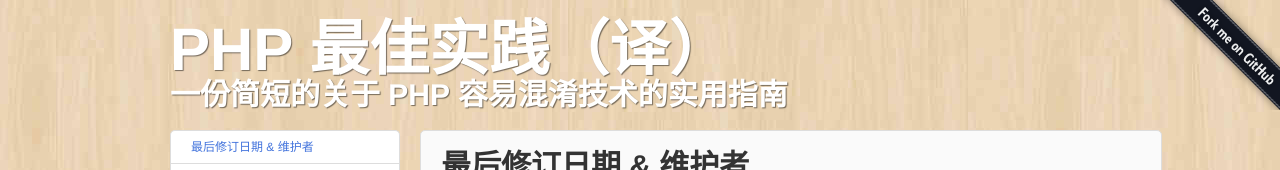
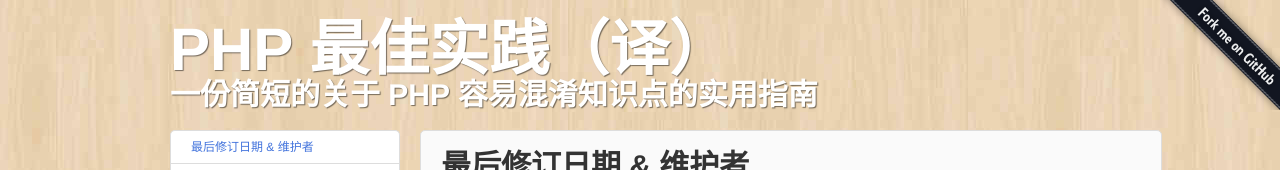
Before and after one commit to justjavac/PHP-Best-Practices-zh_CN, a plain HTML site: page index.html in a window 1280 px wide. Shown: the top 170 px of the page. Drawn offline with Linux system fonts and the light colour scheme.

Commit message:
Update index.html

```diff
--- a/index.html
+++ b/index.html
@@ -1,7 +1,7 @@
 <!doctype html>
 <html>
 <head>
-<title>PHP 最佳实践: 一份简短的关于 PHP 容易混淆技术的实用指南</title>
+<title>PHP 最佳实践: 一份简短的关于 PHP 容易混淆知识点的实用指南</title>
 <meta charset="utf-8" />
 <link type="text/css" rel="stylesheet" href="css/core.css" media="screen" />
 <script type="text/javascript" src="js/jquery/jquery-1.7.2.min.js"></script>
@@ -43,7 +43,7 @@
 		</script>
 </head>
 <body>
-<h1>PHP 最佳实践（译）<span>一份简短的关于 PHP 容易混淆技术的实用指南</span></h1>
+<h1>PHP 最佳实践（译）<span>一份简短的关于 PHP 容易混淆知识点的实用指南</span></h1>
 <nav>
   <ol>
     <li><a href="#maintainers">最后修订日期 &amp; 维护者</a></li>
```
